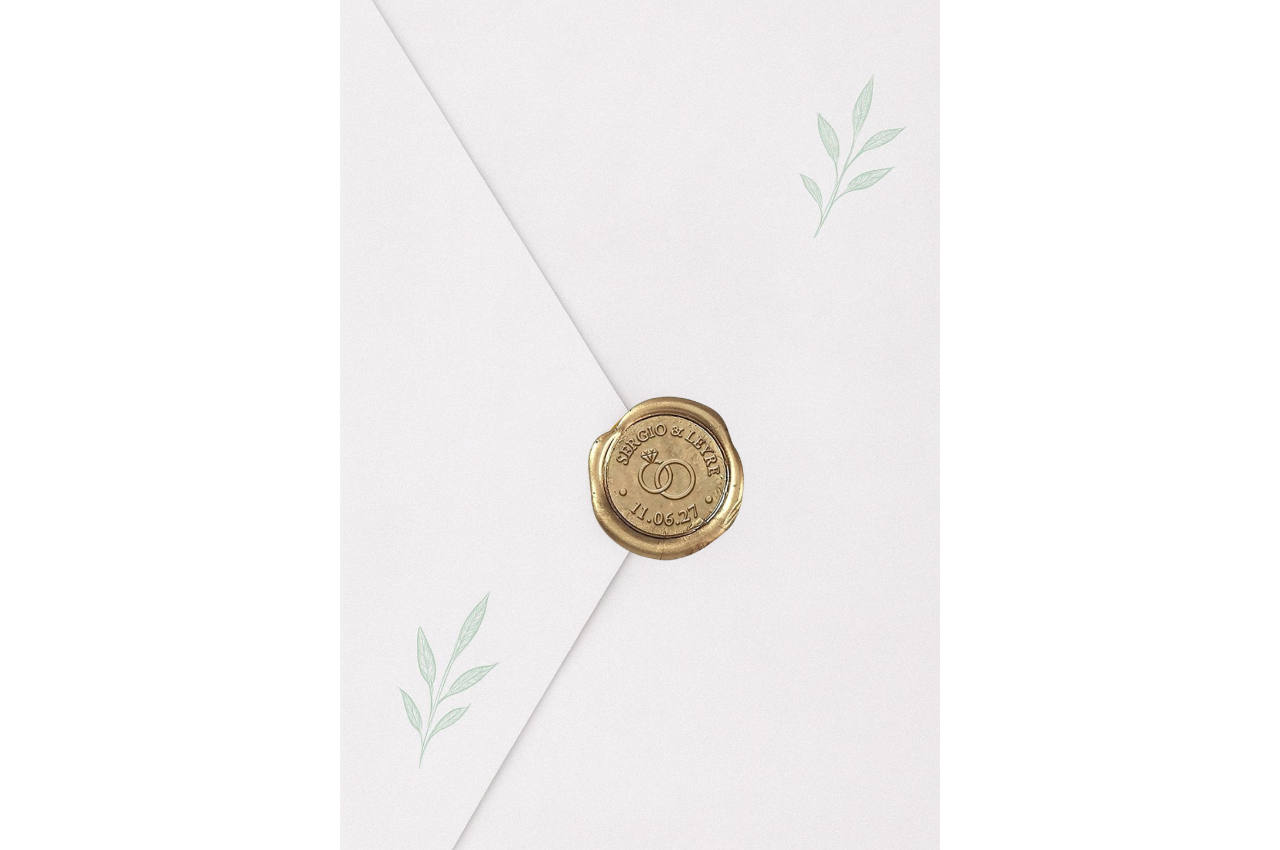
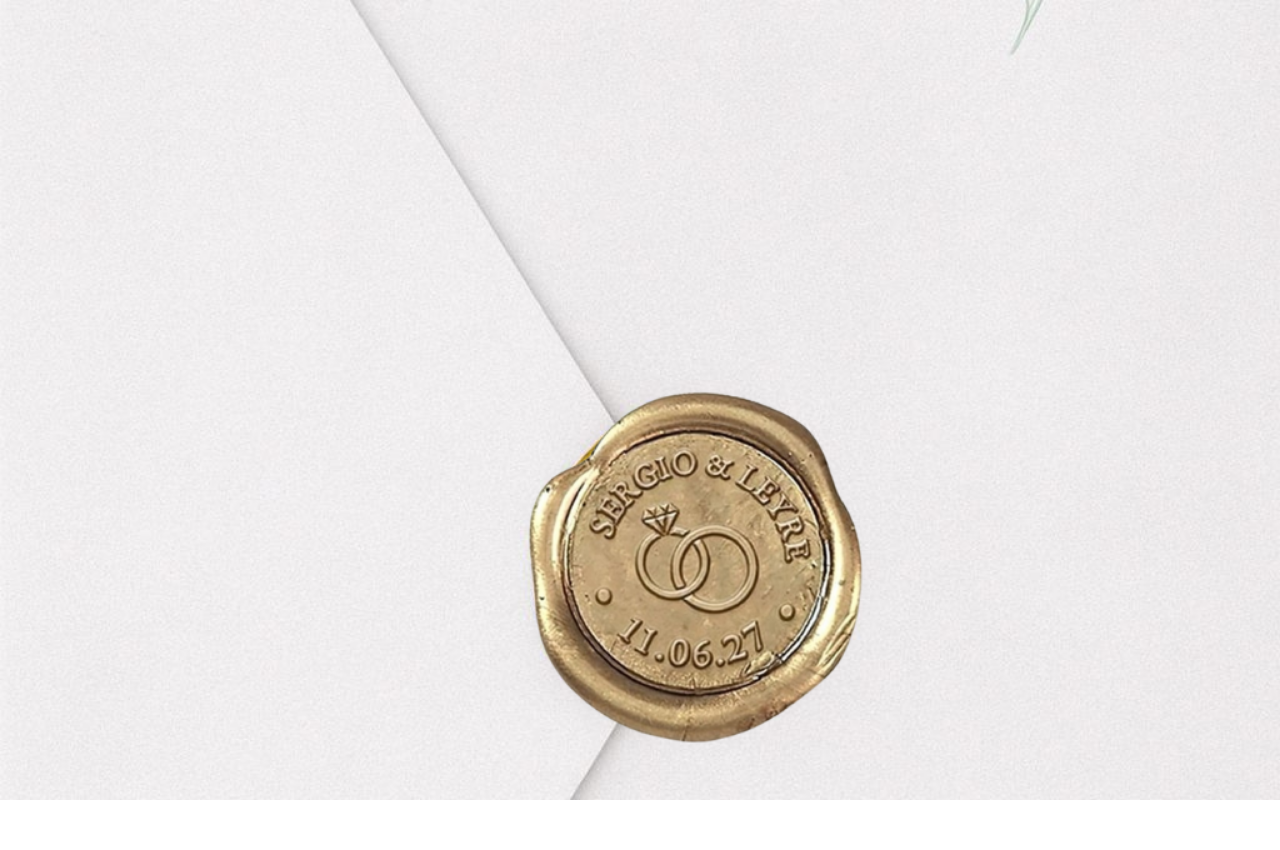
Before and after one commit to onceceroseis27/invitaciones, a website: page public/index.html in a window 1280 px wide. After the commit the page ends 800 px from the top, so only its background shows below. Drawn offline with Linux system fonts and the light colour scheme.

Commit message:
sobre v2

```diff
--- a/public/index.html
+++ b/public/index.html
@@ -3,33 +3,23 @@
 <head>
   <meta charset="UTF-8" />
   <meta name="viewport" content="width=device-width, initial-scale=1.0" />
-  <title>Pruebas</title>
+  <title>Página de inicio</title>
   <style>
     html, body {
       margin: 0;
       padding: 0;
       height: 100%;
       width: 100%;
+      overflow: hidden;
     }
-    img.fullscreen-link {
-      width: 80vw;
-      max-width: 600px;
-      height: auto;
-      display: block;
-      margin: auto;
-      position: absolute;
-      top: 50%;
-      left: 50%;
-      transform: translate(-50%, -50%);
+
+    body {
+      background: url('images/SobreySello.png') no-repeat center center;
+      background-size: cover;
       cursor: pointer;
     }
   </style>
 </head>
-<body>
-
-  <a href="codigo.html">
-    <img src="images/SobreySello.png" alt="Ir a código" class="fullscreen-link" />
-  </a>
-
+<body onclick="location.href='codigo.html';">
 </body>
 </html>
```
